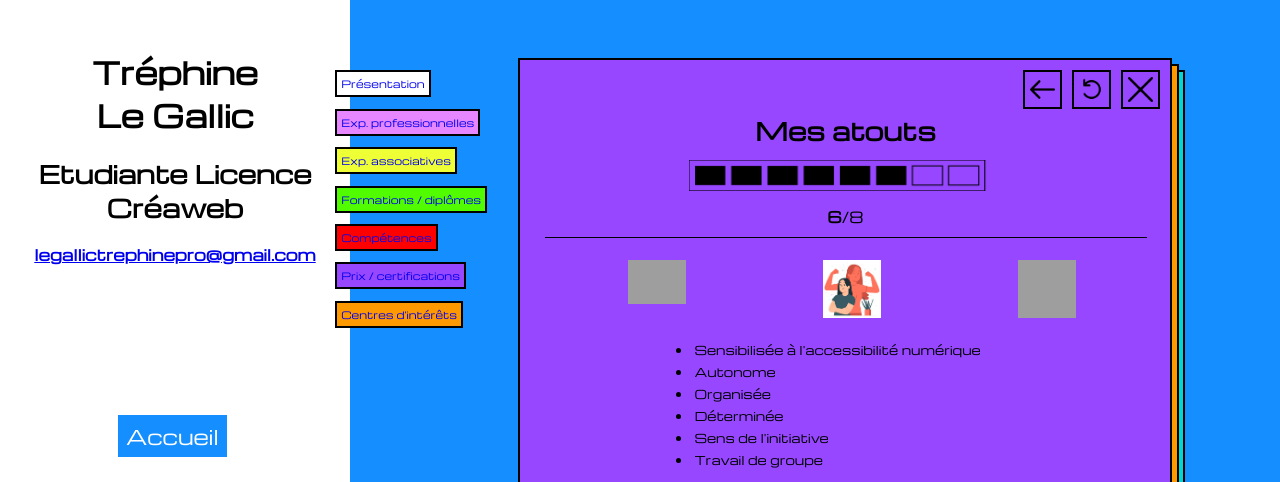
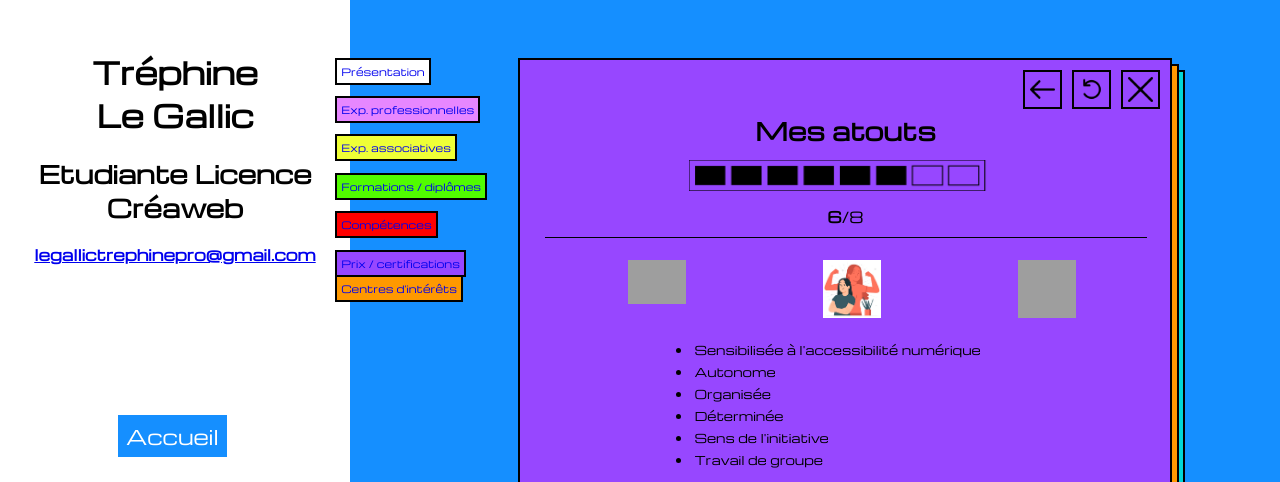
Before and after one commit to tlegallic001/tlegallic001.github.io, a plain HTML site: page pages/cv6.html in a window 1280 px wide. Shown: the top 482 px of the page. Drawn offline with nearby package versions, Linux system fonts and the light colour scheme; grey boxes are pictures that could not be loaded; a web font is replaced by a local one.

Commit message:
Update cv6.css

```diff
--- a/pages/css/cv6.css
+++ b/pages/css/cv6.css
@@ -229,7 +229,7 @@ padding-left: 20%;}
 
 #pro {
     background-color: #fff;
-    margin-top: 5.5%;
+    margin-top: 4.5%;
 }
 
 #pro:hover {
@@ -243,7 +243,7 @@ padding-left: 20%;}
 
 #asso {
     background-color: #E787FF;
-    margin-top: 8.5%;
+    margin-top: 7.5%;
 }
 
 #asso:hover {
@@ -257,7 +257,7 @@ padding-left: 20%;}
 
 #form {
     background-color: #EFFF36;
-    margin-top: 11.5%;
+    margin-top: 10.5%;
 }
 
 #form:hover {
@@ -271,7 +271,7 @@ padding-left: 20%;}
 
 #comp {
     background-color: #51FC00;
-    margin-top: 14.5%;
+    margin-top: 13.5%;
 }
 
 #comp:hover {
@@ -285,7 +285,7 @@ padding-left: 20%;}
 
 #at {
     background-color: #FF0000;
-    margin-top: 17.5%;
+    margin-top: 16.5%;
 }
 
 #at:hover {
@@ -299,7 +299,7 @@ padding-left: 20%;}
 
 #prix {
     background-color: #9747FF;
-    margin-top: 20.5%;
+    margin-top: 19.5%;
 }
 
 #prix:hover {
@@ -313,7 +313,7 @@ padding-left: 20%;}
 
 #interet {
     background-color: #FF9900;
-    margin-top: 23.5%;
+    margin-top: 21.5%;
 }
 
 #interet:hover {
```
